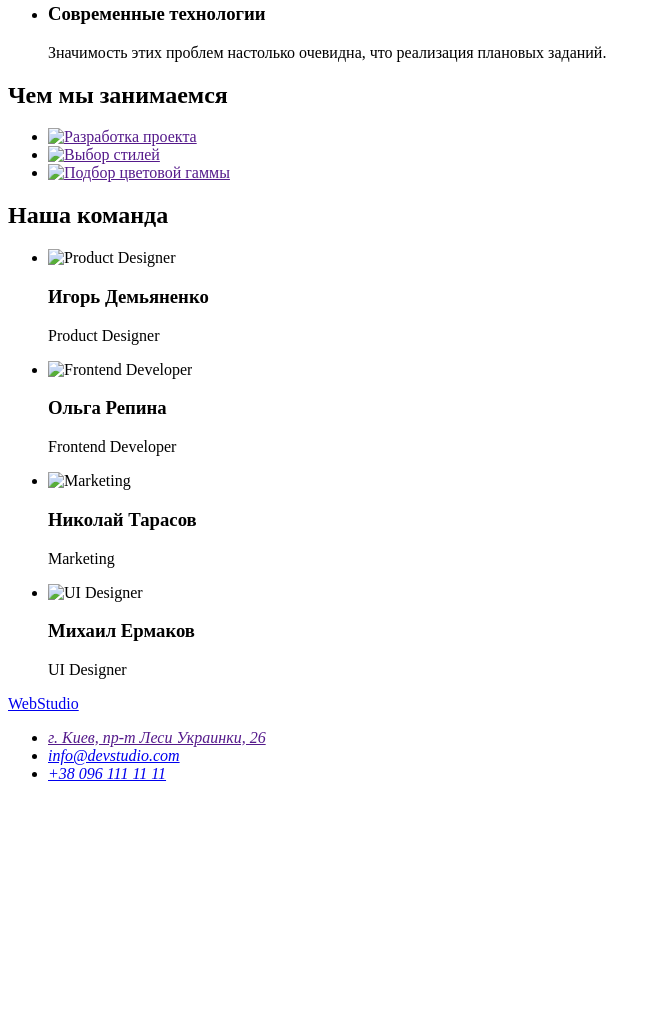
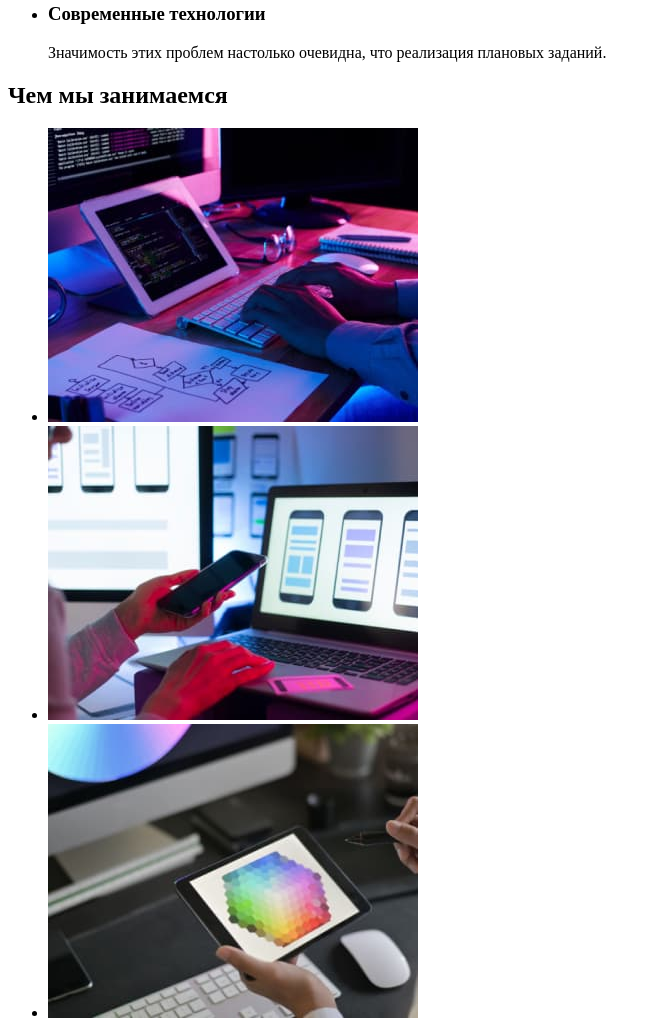
Before and after one commit to stranger421/goit-markup-hw-01, a plain HTML site: page index.html in a window 1280 px wide. Shown: the part 514-1538 px from the top of the page, without its empty margins (0-661 px from the left). Before the commit the page ends 1313 px from the top, so only its background shows below. Drawn offline with Linux system fonts and the light colour scheme; the site is published under a folder, as on GitHub Pages, so addresses that start at the root find nothing.

Commit message:
Исправлен баг с картинками

```diff
--- a/index.html
+++ b/index.html
@@ -54,9 +54,9 @@
         <section>
             <h2>Чем мы занимаемся</h2>
             <ul>
-                <li><a href=""><img src="/images/img1.jpg" alt="Разработка проекта" width="370" height="294"></a></li>
-                <li><a href=""><img src="/images/img2.jpg" alt="Выбор стилей" width="370" height="294"></a></li>
-                <li><a href=""><img src="/images/img3.jpg" alt="Подбор цветовой гаммы" width="370" height="294"></a></li>
+                <li><a href=""><img src="./images/img1.jpg" alt="Разработка проекта" width="370" height="294"></a></li>
+                <li><a href=""><img src="./images/img2.jpg" alt="Выбор стилей" width="370" height="294"></a></li>
+                <li><a href=""><img src="./images/img3.jpg" alt="Подбор цветовой гаммы" width="370" height="294"></a></li>
             </ul>
         </section>
         <!-- Наша команда -->
@@ -64,22 +64,22 @@
             <h2>Наша команда</h2>
             <ul>
                 <li>
-                    <img src="/images/img4.jpg" alt="Product Designer" width="270" height="260">
+                    <img src="./images/img4.jpg" alt="Product Designer" width="270" height="260">
                     <h3>Игорь Демьяненко</h3>
                     <p>Product Designer</p>
                 </li>
                 <li>
-                    <img src="/images/img5.jpg" alt="Frontend Developer" width="270" height="260">
+                    <img src="./images/img5.jpg" alt="Frontend Developer" width="270" height="260">
                     <h3>Ольга Репина</h3>
                     <p>Frontend Developer</p>
                 </li>
                 <li>
-                    <img src="/images/img6.jpg" alt="Marketing" width="270" height="260">
+                    <img src="./images/img6.jpg" alt="Marketing" width="270" height="260">
                     <h3>Николай Тарасов</h3>
                     <p>Marketing</p>
                 </li>
                 <li>
-                    <img src="/images/img7.jpg" alt="UI Designer" width="270" height="260">
+                    <img src="./images/img7.jpg" alt="UI Designer" width="270" height="260">
                     <h3>Михаил Ермаков</h3>
                     <p>UI Designer</p>
                 </li>
```
